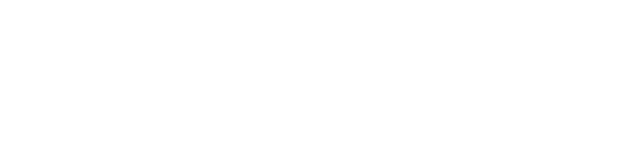
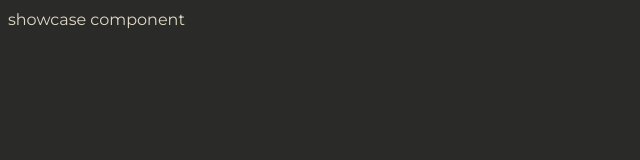
Before and after one commit to charley81/lucky-guy-brewing, a Gatsby site: page / in a window 1280 px wide. Shown: the whole page, without its empty margins (0-640 px from the left). Built offline with nearby package versions, Linux system fonts and the light colour scheme; Gatsby itself is replaced by a stand-in of ours.

Commit message:
added initial global styles

```diff
--- a/package.json
+++ b/package.json
@@ -17,6 +17,7 @@
   "dependencies": {
     "@emotion/react": "^11.4.0",
     "@emotion/styled": "^11.3.0",
+    "@fontsource/montserrat": "^4.3.0",
     "gatsby": "^3.4.1",
     "gatsby-plugin-emotion": "^6.5.0",
     "gatsby-plugin-image": "^1.5.0",
--- a/src/components/layout.js
+++ b/src/components/layout.js
@@ -1,8 +1,11 @@
 import React from 'react'
+import globalStyles from '../styles/global-styles'
+import { Global } from '@emotion/react'
 
 const Layout = ({ children }) => {
   return (
     <>
+      <Global styles={globalStyles} />
       <header></header>
       <main>{children}</main>
       <footer></footer>
--- a/src/pages/index.js
+++ b/src/pages/index.js
@@ -1,11 +1,13 @@
 import * as React from 'react'
 import Layout from '../components/layout'
+import Showcase from '../components/showcase'
 
 // markup
 const IndexPage = () => {
   return (
     <Layout>
       {/* showcase */}
+      <Showcase />
       {/* about */}
       {/* beer */}
       {/* contact */}
--- /dev/null
+++ b/src/styles/global-styles.js
@@ -0,0 +1,98 @@
+import { css } from '@emotion/react'
+import '@fontsource/montserrat'
+import '@fontsource/montserrat/900.css'
+
+/*
+Supported variables:
+import '@fontsource/montserrat/900.css'
+Weights: [100,200,300,400,500,600,700,800,900]
+Styles: [italic,normal]
+Supported subsets: [cyrillic,cyrillic-ext,latin,latin-ext,vietnamese]
+
+*/
+
+const globalStyles = css`
+  :root {
+    --color-primary: #978459;
+    --color-secondary: #4d4d49;
+    --color-light: #dfdac5;
+    --color-dark: #2a2a28;
+    --border-radius: 3px;
+    --transition: all 0.3s ease;
+    --max-width: 1200px;
+  }
+
+  * {
+    box-sizing: border-box;
+  }
+
+  body {
+    font-family: 'Montserrat';
+    font-size: 16px;
+    line-height: 1.5;
+    background: var(--color-dark);
+    color: var(--color-light);
+  }
+
+  img {
+    width: 100%;
+  }
+
+  li {
+    list-style: none;
+  }
+
+  a {
+    color: var(--color-primary);
+  }
+
+  h1,
+  h2,
+  h3,
+  h4,
+  h5,
+  h6 {
+    font-weight: 900;
+    line-height: 0.5;
+  }
+
+  ${'' /* utility classes */}
+  .section {
+    margin: 4rem 0;
+  }
+
+  .btn-large {
+    display: block;
+    padding: 1rem 4rem;
+    border: transparent;
+    cursor: pointer;
+    border-radius: var(--border-radius);
+    outline: transparent;
+    font-size: 1rem;
+    margin-top: 1rem;
+    text-align: center;
+  }
+
+  .btn-small {
+    display: inline-block;
+    padding: 1rem 4rem;
+    border: transparent;
+    cursor: pointer;
+    border-radius: var(--border-radius);
+    outline: transparent;
+    font-size: 1rem;
+    text-align: center;
+  }
+
+  .btn-primary {
+    background: var(--color-primary);
+    color: var(--color-secondary);
+
+    &:hover {
+      background: var(--color-light);
+      color: var(--color-dark);
+    }
+  }
+`
+
+export default globalStyles
```
Also changed, not shown: src/custom-hooks/use-slider.js (deleted, +0 -13 lines), src/utils/slider-images.js (deleted, +0 -18 lines), 1 other file.
